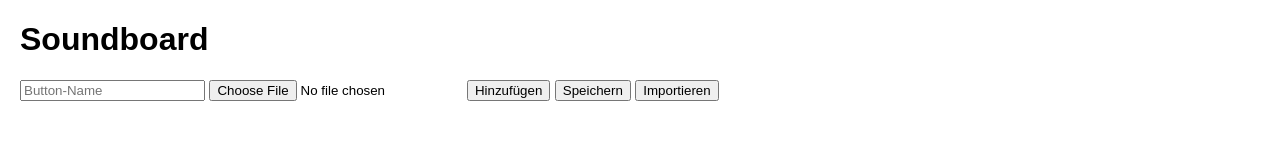
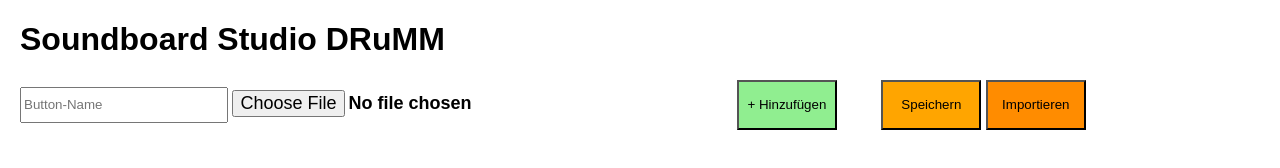
Before and after one commit to Mecnics/Mecnics.github.io, a plain HTML site: page index.html in a window 1280 px wide. Drawn offline with nearby package versions, Linux system fonts and the light colour scheme.

Commit message:
Update index.html

```diff
--- a/index.html
+++ b/index.html
@@ -3,18 +3,71 @@
 <head>
     <meta charset="UTF-8">
     <meta name="viewport" content="width=device-width, initial-scale=1.0">
-    <title>Soundboard</title>
+    <title>Soundboard Studio DRuMM</title>
     <style>
         body {
             font-family: Arial, sans-serif;
             margin: 20px;
         }
 
+        #buttonName {
+          width: 200px;
+          height: 30px;
+        }
+
+        #soundFile {
+          width: 500px;
+          font-weight: bold;
+          font-size: 18px;
+        }
+
+        #addButton {
+          background-color: lightgreen;
+          width: 100px;
+          height: 50px;
+        }
+
+        #addButton:hover {
+          background-color: lightgreen;
+          opacity: 70%;
+          width: 100px;
+          height: 50px;
+        }
+
+        #saveConfig {
+          background-color: orange;
+          margin-left: 40px;
+          width: 100px;
+          height: 50px;
+        }
+
+        #saveConfig:hover {
+          background-color: orange;
+          opacity: 70%;
+          width: 100px;
+          height: 50px;
+        }
+
+        #loadConfig {
+          background-color: darkorange;
+          width: 100px;
+          height: 50px;
+        }
+
+        #loadConfig:hover {
+          background-color: darkorange;
+          opacity: 70%;
+          width: 100px;
+          height: 50px;
+        }
+
         /* Abspiel-Button optisch hervorheben */
         .play-btn {
+          width: 150px;
+          height: 100px;
             background-color: #28a745; /* Auffälliges Grün */
             color: white;
-            font-size: 16px;
+            font-size: 20px;
             font-weight: bold;
             border: none;
             border-radius: 5px;
@@ -31,15 +84,17 @@
 
         .play-btn:active {
             background-color: #1e7e34; /* Noch dunkler bei Klick */
-            transform: scale(1.02); /* Leichtes Zurückfedern */
+            transform: scale(1.5); /* Leichtes Zurückfedern */
         }
 
 
         .soundboard {
+          margin-top: 20px;
             display: flex;
             flex-wrap: wrap;
-            gap: 10px;
+            gap: 20px;
         }
+
         .button-container {
         position: relative;
         display: flex;
@@ -90,17 +145,23 @@ cursor: pointer;
             padding: 5px 10px;
             cursor: pointer;
         }
+
+      .save-btn {
+        background: red;
+      }
+
         .form {
             margin-bottom: 20px;
         }
+
     </style>
 </head>
 <body>
-    <h1>Soundboard</h1>
+    <h1>Soundboard Studio DRuMM</h1>
     <div class="form">
         <input type="text" id="buttonName" placeholder="Button-Name" required>
         <input type="file" id="soundFile" accept="audio/*" required>
-        <button id="addButton">Hinzufügen</button>
+        <button id="addButton">+ Hinzufügen</button>
         <button id="saveConfig">Speichern</button>
         <input type="file" id="importConfig" style="display: none;" accept=".zip">
         <button id="loadConfig">Importieren</button>
```
